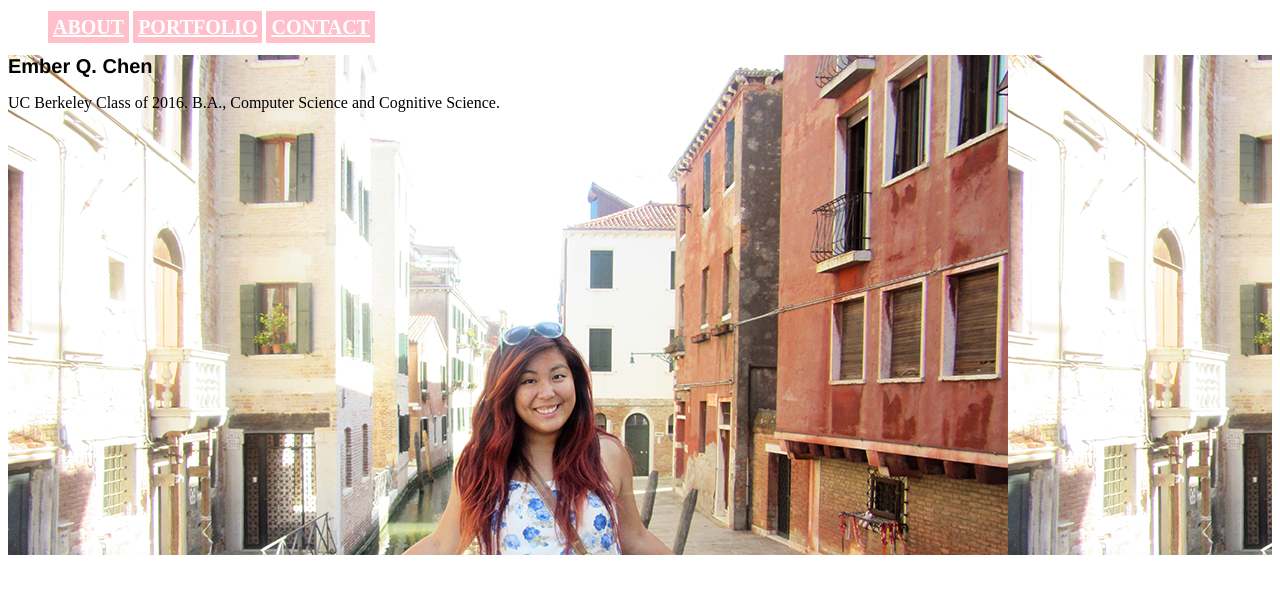
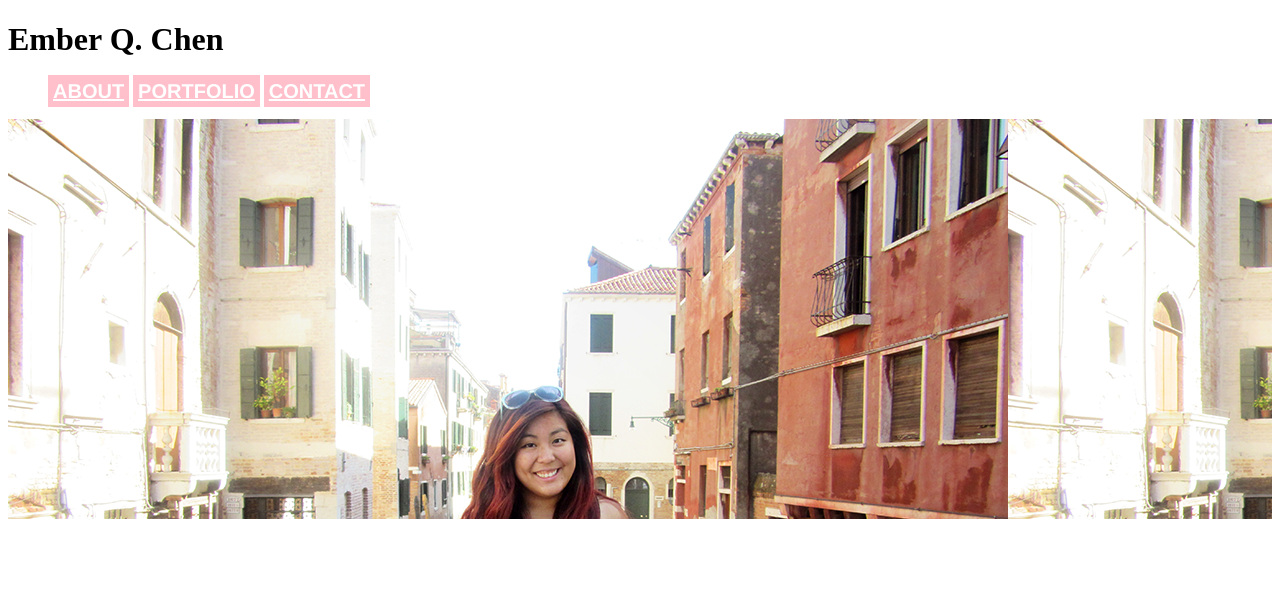
Before and after one commit to emberqchen/emberqchen.github.io, a plain HTML site: page index.html in a window 1280 px wide. Drawn offline with Linux system fonts and the light colour scheme.

Commit message:
font tweaks

```diff
--- a/index.html
+++ b/index.html
@@ -6,6 +6,11 @@
 
 
   <body>
+<div class ="header">
+  <h1> Ember Q. Chen</h1>
+</div>
+
+
   <div class = "nav">
     <div class = "container">
 	<ul>
@@ -15,12 +20,7 @@
 	</ul>
 	</div></div>
 	<div class ="jumbotron">
-	    <div class = "container">
 
-	<h1>Ember Q. Chen</h1>
-	<p> UC Berkeley Class of 2016. B.A., Computer Science and Cognitive Science. </p>
-
-	</div>
 	</div>
   </body>
 </html>
--- a/stylesheets/stylesheet.css
+++ b/stylesheets/stylesheet.css
@@ -1,15 +1,17 @@
 
 
+.nav {
+  margin-left:auto; margin-right:auto;
+}
 .nav a {
   position: ;
   color:#FFFFFF;
-  font-size: 20px;
-  font-weight:bold;
+  font-size: 20px; font-weight:bold; font-family:Helvetica, sans-serif;
   padding:5px;
   background-color:pink;
 
   text-transform:uppercase;
-  margin-left:auto; margin-right:auto;
+
 }
 
 .nav li {
@@ -17,7 +19,7 @@
 }
 
 .jumbotron {
-  height:500px;
+  height:400px; width:auto;
   background-image:url('../images/me1.png');
   margin-left:auto; margin-right:auto;
 }
```
